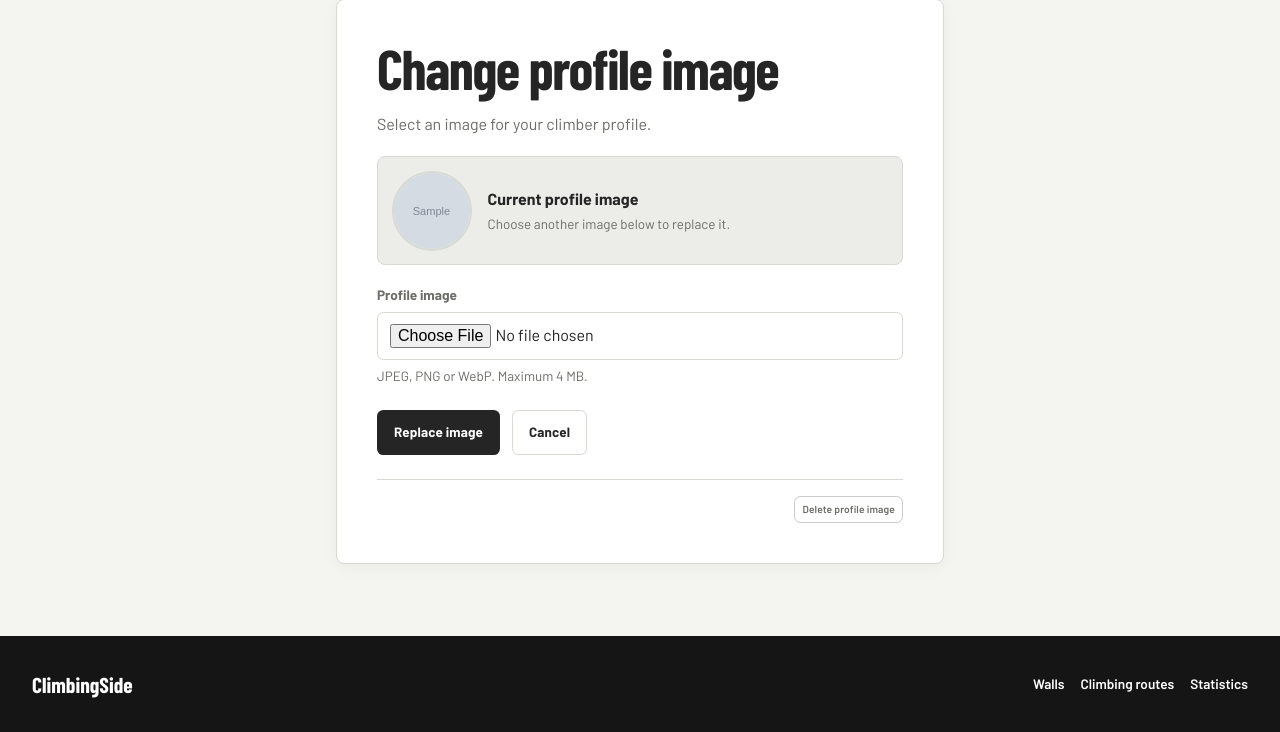
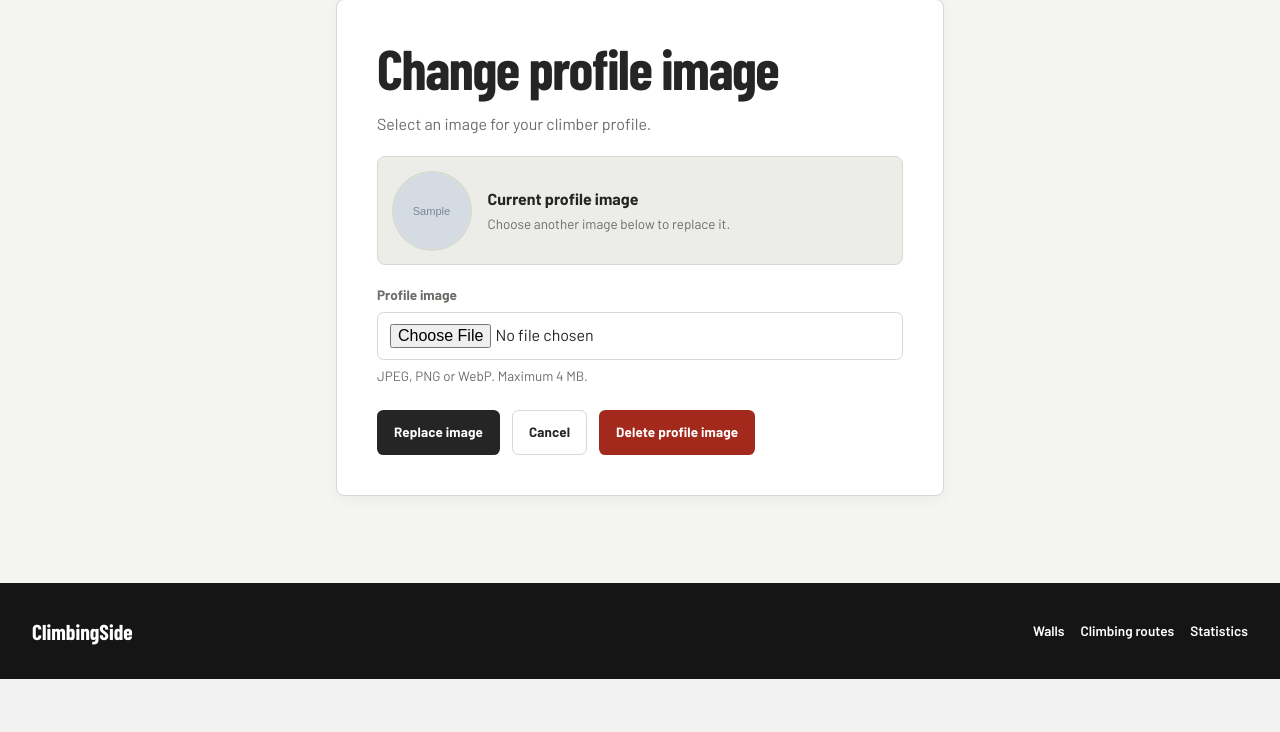
Before and after one commit to LeonardoPerin97/ClimbingSideRoma, a Django app: page /account/profile-image/ in a window 1280 px wide. Shown: the part 134-866 px from the top of the page. After the commit the page ends 813 px from the top, so only its background shows below. Run offline with Django 5.2, Linux system fonts and the light colour scheme; a user stored in the database is signed in; tables that the repository leaves empty hold one stand-in row (values such as "Sample post"); grey boxes marked "Sample" are stand-in pictures; some libraries are stand-ins or nearby versions.

Commit message:
profile image

```diff
--- a/static/css/app.css
+++ b/static/css/app.css
@@ -2234,31 +2234,6 @@ meter::-webkit-meter-optimum-value {
   outline-offset: 3px;
 }
 
-.profile-image-action {
-  min-height: 1.7rem;
-  padding: 0.2rem 0.45rem;
-  color: var(--color-muted);
-  background: transparent;
-  border-color: color-mix(in srgb, var(--color-muted) 35%, transparent);
-  font-size: 0.64rem;
-  font-weight: 600;
-}
-
-.profile-image-action:hover,
-.profile-image-action:focus-visible {
-  color: var(--color-danger);
-  background: transparent;
-  border-color: var(--color-danger);
-}
-
-.profile-image-delete-actions {
-  display: flex;
-  justify-content: flex-end;
-  margin-top: 1.5rem;
-  padding-top: 1rem;
-  border-top: 1px solid var(--color-border);
-}
-
 .current-profile-image {
   display: flex;
   gap: 1rem;
--- a/templates/accounts/profile_image_form.html
+++ b/templates/accounts/profile_image_form.html
@@ -37,12 +37,15 @@
                             {% if replacing %}{% translate "Replace image" %}{% else %}{% translate "Upload image" %}{% endif %}
                         </button>
                         <a class="button button-secondary" href="{% url 'accounts:public_profile' profile_user.username %}">{% translate "Cancel" %}</a>
+                        {% if can_delete %}
+                            <a class="button button-danger" href="{% url 'accounts:profile_image_delete' profile_user.username %}">{% translate "Delete profile image" %}</a>
+                        {% endif %}
                     </div>
                 </form>
-            {% endif %}
-            {% if can_delete %}
-                <div class="profile-image-delete-actions">
-                    <a class="button button-danger profile-image-action" href="{% url 'accounts:profile_image_delete' profile_user.username %}">{% translate "Delete profile image" %}</a>
+            {% elif can_delete %}
+                <div class="button-row">
+                    <a class="button button-danger" href="{% url 'accounts:profile_image_delete' profile_user.username %}">{% translate "Delete profile image" %}</a>
+                    <a class="button button-secondary" href="{% url 'accounts:public_profile' profile_user.username %}">{% translate "Cancel" %}</a>
                 </div>
             {% endif %}
         </div>
```
